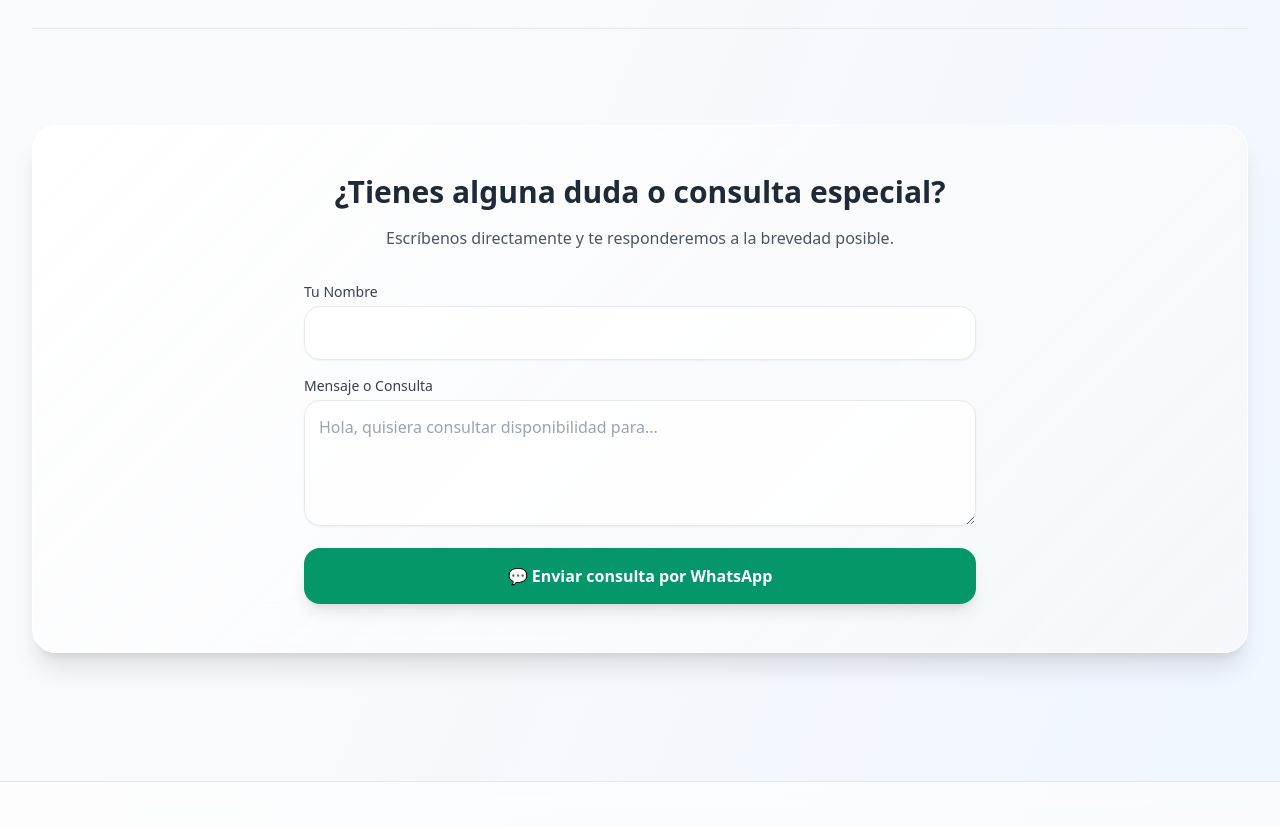
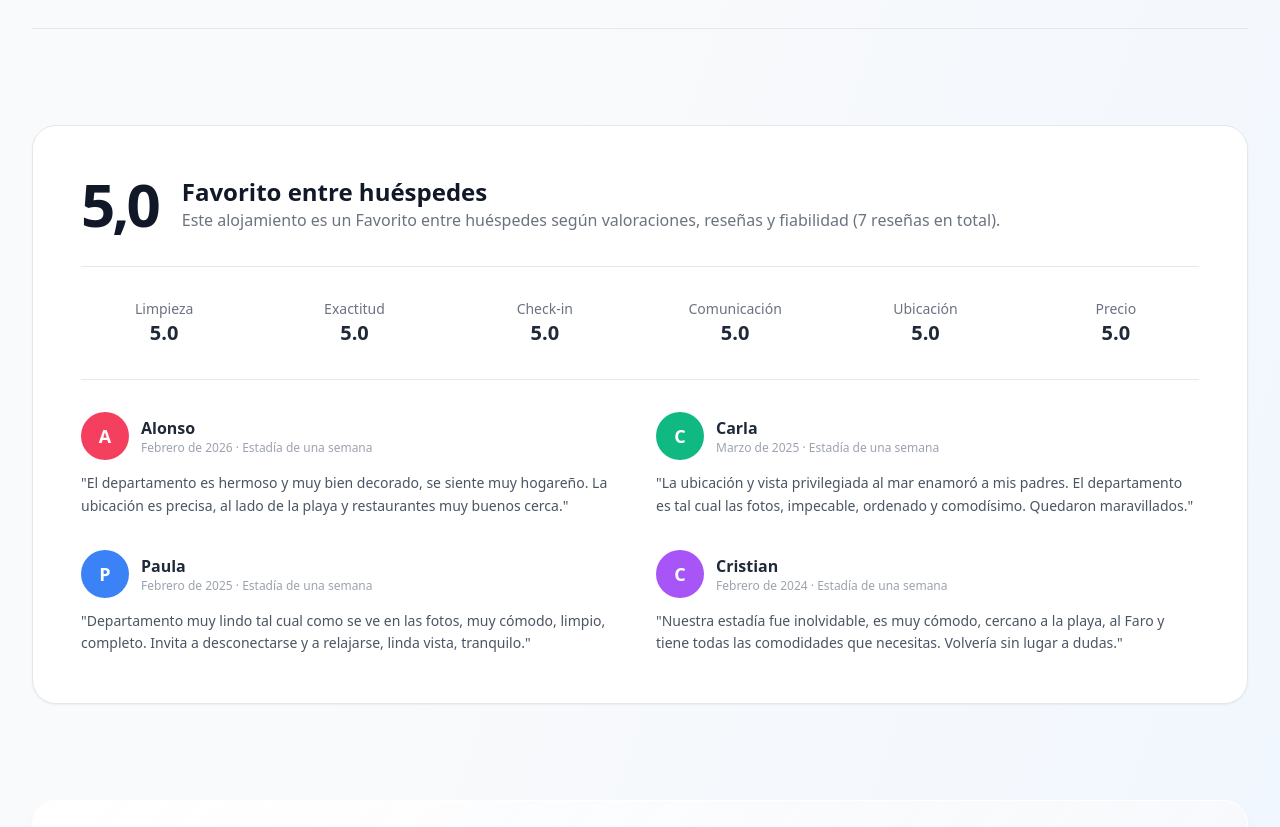
Before and after one commit to refugiomarlaserena-lgtm/refugio-del-mar, a plain HTML site: page index.html in a window 1280 px wide. Shown: the part 2090-2917 px from the top of the page. Drawn offline with nearby package versions, Linux system fonts and the light colour scheme.

Commit message:
Update index.html

```diff
--- a/index.html
+++ b/index.html
@@ -133,7 +133,7 @@
                 <img src="serena-7.jpeg" class="min-w-[85%] h-full object-cover rounded-2xl">
             </div>
 
-            <!-- Galería PC (Centrada y optimizada estilo visor) -->
+            <!-- Galería PC -->
             <div class="hidden md:grid grid-cols-4 gap-2.5 h-[400px] mb-8 rounded-3xl overflow-hidden shadow-xl border border-white/60">
                 <div class="col-span-2 h-full bg-slate-900 flex items-center justify-center overflow-hidden">
                     <img id="img-grande-serena" src="serena-1.jpg" class="main-photo w-full h-full object-cover object-center scale-105">
@@ -168,7 +168,7 @@
                     </div>
                 </div>
 
-                <!-- Tarjeta de Reserva con Glassmorphism -->
+                <!-- Tarjeta de Reserva -->
                 <div class="lg:w-1/3">
                     <div class="sticky top-28 glass-card rounded-3xl p-6">
                         <div class="text-2xl font-bold mb-4">$75.000 <span class="text-gray-500 text-base font-normal">/ noche</span></div>
@@ -202,7 +202,7 @@
                 <img src="conce-7.jpeg" class="min-w-[85%] h-full object-cover rounded-2xl">
             </div>
 
-            <!-- Galería PC (Centrada y optimizada) -->
+            <!-- Galería PC -->
             <div class="hidden md:grid grid-cols-4 gap-2.5 h-[400px] mb-8 rounded-3xl overflow-hidden shadow-xl border border-white/60">
                 <div class="col-span-2 h-full bg-slate-900 flex items-center justify-center overflow-hidden">
                     <img id="img-grande-conce" src="conce-2.jpeg" class="main-photo w-full h-full object-cover object-center scale-105">
@@ -237,7 +237,7 @@
                     </div>
                 </div>
 
-                <!-- Tarjeta de Reserva con Glassmorphism -->
+                <!-- Tarjeta de Reserva -->
                 <div class="lg:w-1/3">
                     <div class="sticky top-28 glass-card rounded-3xl p-6">
                         <div class="text-2xl font-bold mb-4">$55.000 <span class="text-gray-500 text-base font-normal">/ noche</span></div>
@@ -256,7 +256,67 @@
 
         <hr class="border-gray-200">
 
-        <!-- ================= CONTACTO (Estilo Glassmorphism) ================= -->
+        <!-- ================= SECCIÓN DE RESEÑAS (Estilo Airbnb) ================= -->
+        <section class="bg-white rounded-3xl p-8 md:p-12 border border-gray-200 shadow-sm space-y-8">
+            <div class="text-center md:text-left flex flex-col md:flex-row items-center gap-6 border-b pb-8">
+                <div class="text-6xl font-bold tracking-tighter text-gray-900">5,0</div>
+                <div>
+                    <div class="text-2xl font-bold text-gray-900">Favorito entre huéspedes</div>
+                    <p class="text-gray-500">Este alojamiento es un Favorito entre huéspedes según valoraciones, reseñas y fiabilidad (7 reseñas en total).</p>
+                </div>
+            </div>
+
+            <!-- Calificaciones detalladas -->
+            <div class="grid grid-cols-2 md:grid-cols-6 gap-6 text-center border-b pb-8">
+                <div><div class="text-sm font-medium text-gray-500">Limpieza</div><div class="text-xl font-bold">5.0</div></div>
+                <div><div class="text-sm font-medium text-gray-500">Exactitud</div><div class="text-xl font-bold">5.0</div></div>
+                <div><div class="text-sm font-medium text-gray-500">Check-in</div><div class="text-xl font-bold">5.0</div></div>
+                <div><div class="text-sm font-medium text-gray-500">Comunicación</div><div class="text-xl font-bold">5.0</div></div>
+                <div><div class="text-sm font-medium text-gray-500">Ubicación</div><div class="text-xl font-bold">5.0</div></div>
+                <div><div class="text-sm font-medium text-gray-500">Precio</div><div class="text-xl font-bold">5.0</div></div>
+            </div>
+
+            <!-- Listado de Reseñas -->
+            <div class="grid grid-cols-1 md:grid-cols-2 gap-8">
+                <!-- Reseña 1 -->
+                <div class="space-y-3">
+                    <div class="flex items-center gap-3">
+                        <div class="w-12 h-12 bg-rose-500 text-white font-bold rounded-full flex items-center justify-center text-lg">A</div>
+                        <div><h4 class="font-bold">Alonso</h4><p class="text-xs text-gray-400">Febrero de 2026 · Estadía de una semana</p></div>
+                    </div>
+                    <p class="text-gray-600 text-sm leading-relaxed">"El departamento es hermoso y muy bien decorado, se siente muy hogareño. La ubicación es precisa, al lado de la playa y restaurantes muy buenos cerca."</p>
+                </div>
+
+                <!-- Reseña 2 -->
+                <div class="space-y-3">
+                    <div class="flex items-center gap-3">
+                        <div class="w-12 h-12 bg-emerald-500 text-white font-bold rounded-full flex items-center justify-center text-lg">C</div>
+                        <div><h4 class="font-bold">Carla</h4><p class="text-xs text-gray-400">Marzo de 2025 · Estadía de una semana</p></div>
+                    </div>
+                    <p class="text-gray-600 text-sm leading-relaxed">"La ubicación y vista privilegiada al mar enamoró a mis padres. El departamento es tal cual las fotos, impecable, ordenado y comodísimo. Quedaron maravillados."</p>
+                </div>
+
+                <!-- Reseña 3 -->
+                <div class="space-y-3">
+                    <div class="flex items-center gap-3">
+                        <div class="w-12 h-12 bg-blue-500 text-white font-bold rounded-full flex items-center justify-center text-lg">P</div>
+                        <div><h4 class="font-bold">Paula</h4><p class="text-xs text-gray-400">Febrero de 2025 · Estadía de una semana</p></div>
+                    </div>
+                    <p class="text-gray-600 text-sm leading-relaxed">"Departamento muy lindo tal cual como se ve en las fotos, muy cómodo, limpio, completo. Invita a desconectarse y a relajarse, linda vista, tranquilo."</p>
+                </div>
+
+                <!-- Reseña 4 -->
+                <div class="space-y-3">
+                    <div class="flex items-center gap-3">
+                        <div class="w-12 h-12 bg-purple-500 text-white font-bold rounded-full flex items-center justify-center text-lg">C</div>
+                        <div><h4 class="font-bold">Cristian</h4><p class="text-xs text-gray-400">Febrero de 2024 · Estadía de una semana</p></div>
+                    </div>
+                    <p class="text-gray-600 text-sm leading-relaxed">"Nuestra estadía fue inolvidable, es muy cómodo, cercano a la playa, al Faro y tiene todas las comodidades que necesitas. Volvería sin lugar a dudas."</p>
+                </div>
+            </div>
+        </section>
+
+        <!-- ================= CONTACTO ================= -->
         <section id="contacto" class="glass-section rounded-3xl p-8 md:p-12 shadow-xl border border-white">
             <div class="max-w-2xl mx-auto text-center">
                 <h2 class="text-3xl font-bold mb-4">¿Tienes alguna duda o consulta especial?</h2>
```
